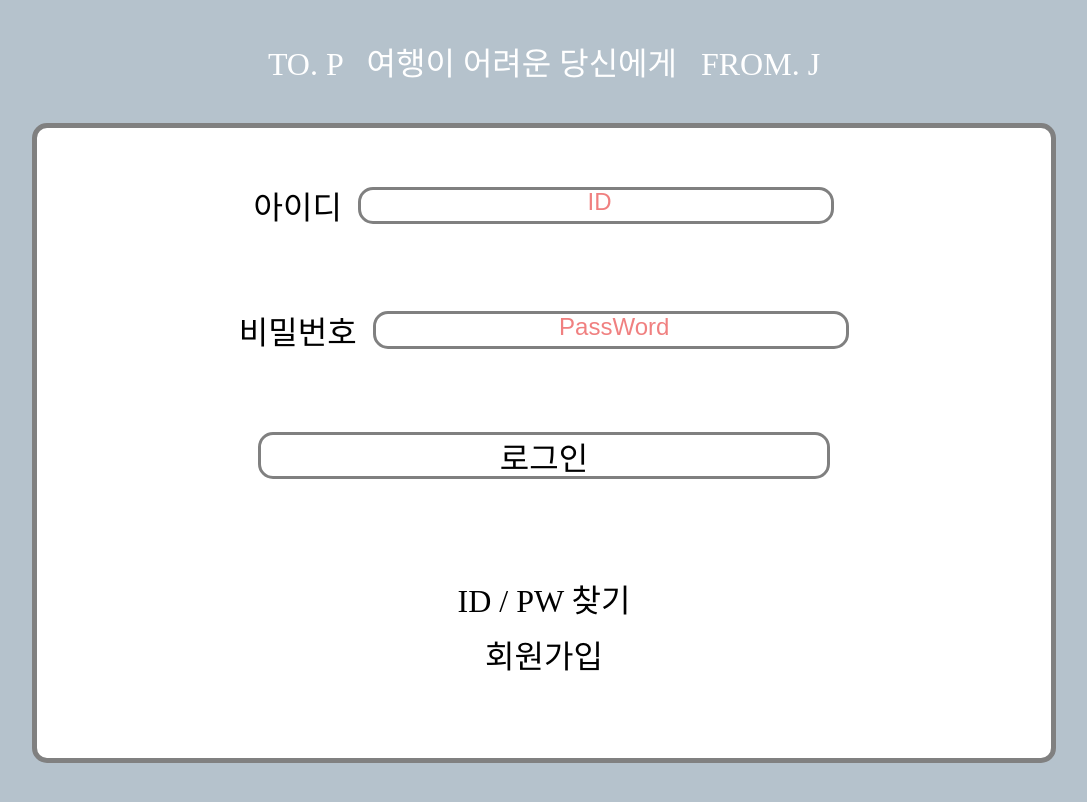
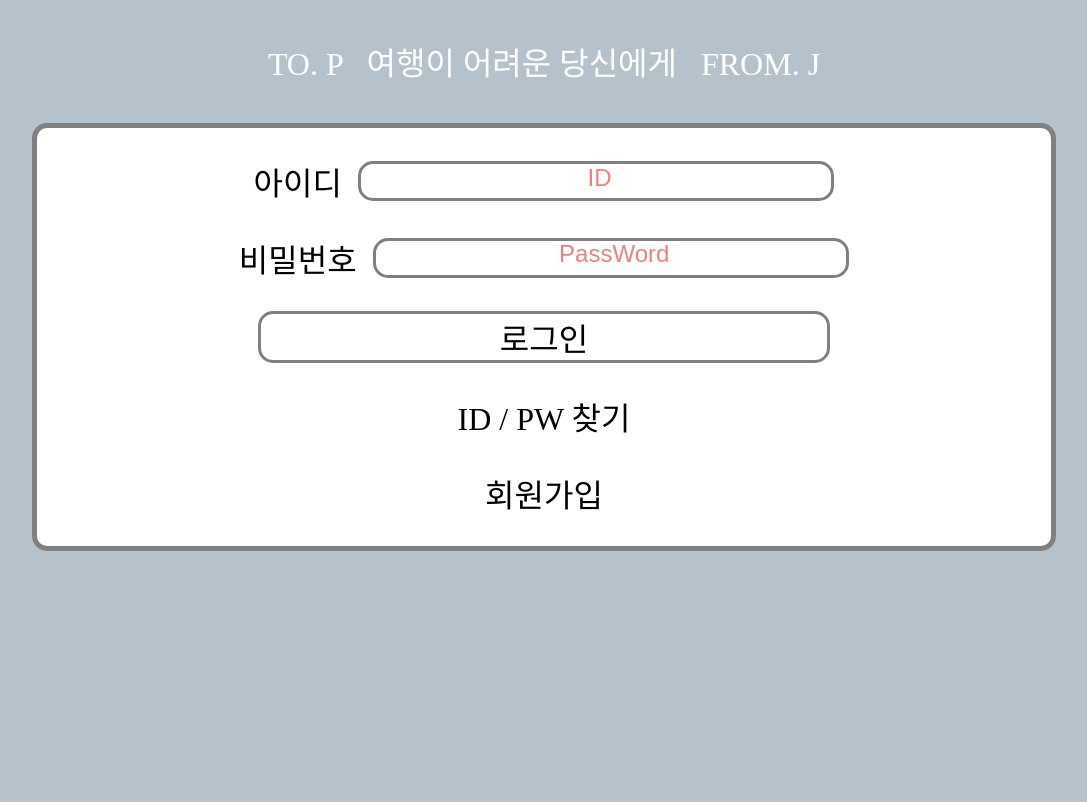
Before and after one commit to tnwls1006/mbti, a plain HTML site: page html/login.html in a window 1280 px wide. Shown: the whole page, without its empty margins (96-1183 px from the left). Drawn offline with Linux system fonts and the light colour scheme; a web font is replaced by a local one.

Commit message:
로그인 css

```diff
--- a/css/login.css
+++ b/css/login.css
@@ -31,13 +31,13 @@ body{
   width: 80%;
   margin: 0 auto;
   margin-top: 3%;
-  height: 80%;
+  height: auto;
 }
 .container input{
   border: 3px solid gray;
   width: 50%;
   border-radius: 15px;
-  height: 40%;
+  height: auto;
   padding: 1%;
 }
 .container input::placeholder{
@@ -47,7 +47,7 @@ body{
 }
 .container #box_id{
   margin: 3%;
-  height: 15%;
+  height: auto;
   font-size: 2rem;
   display: flex;
   align-items: center;
@@ -55,7 +55,7 @@ body{
 }
 .container #box_pw{
   margin: 3%;
-  height: 15%;
+  height: auto;
   font-size: 2rem;
   display: flex;
   align-items: center;
@@ -63,7 +63,7 @@ body{
 }
 .container #box_btn{
   margin: 3%;
-  height: 15%;
+  height: auto;
   display: flex;
   align-items: center;
   justify-content: center;
@@ -72,29 +72,21 @@ body{
   border: 3px solid gray;
   border-radius: 15px;
   width: 60%;
-  height: 50%;
+  height: auto;
   text-align: center;
   font-size: 2rem;
-  line-height: 150%;
 }
 .container #box_btn #lbtn:hover{
   border-color: lightcoral;
   cursor: pointer;
-}
-.container #nbox{
-  height: 5%;
-}
-.container #other_btn{
-  align-items: center;
-  justify-content: center;
-  height: 15%;
 }
 .container #find_btn{
   display: flex;
   align-items: center;
   justify-content: center;
   font-size: 2rem;
-  margin: 1%;
+  margin: 3%;
+  height: auto;
 }
 .container #find_btn:hover{
   cursor: pointer;
@@ -105,7 +97,8 @@ body{
   align-items: center;
   justify-content: center;
   font-size: 2rem;
-  margin: 1%;
+  height: auto;
+  margin: 3%;
 }
 .container #join_btn:hover{
   cursor: pointer;
```
